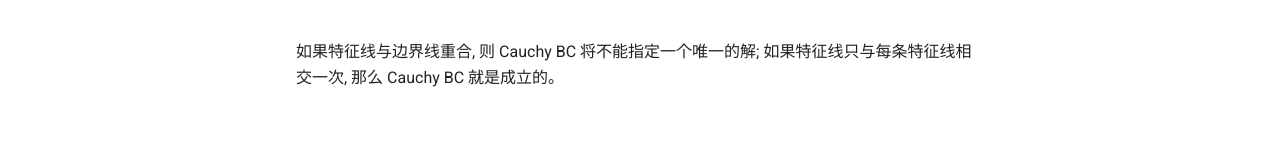
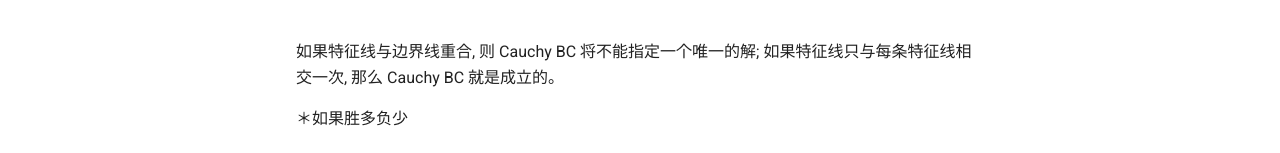
Before and after one commit to ymma98/technotes, an MkDocs documentation site: the page built from docs/FEM/边界条件.md, in a window 1280 px wide and 900 px high, scrolled down 3614 px. Shown: the part 744-897 px from the top of the window. Built offline with MkDocs 1.6.1 and Material for MkDocs 9.7.7, drawn with Linux system fonts in a browser that asks for light colours; before the commit the page ends 4472 px from its top, so only the background shows below that.

Commit message:
docs/FEM/边界条件.md updated from https://stackedit.cn/

```diff
--- a/docs/FEM/边界条件.md
+++ b/docs/FEM/边界条件.md
@@ -130,9 +130,11 @@ $$
 
 如果特征线与边界线重合, 则 Cauchy BC 将不能指定一个唯一的解; 如果特征线只与每条特征线相交一次, 那么 Cauchy BC 就是成立的。
 
+＊如果胜多负少
+
 <!--stackedit_data:
-eyJoaXN0b3J5IjpbOTEyODE3MjAzLDM3ODE1MTc4MywyMDUxND
-cyMzExLDE1MzU0NzIwMjAsLTE4MjUzMTIyNTksNjI1MzI0OTAx
-LC0xNjk3NjgxMjQwLDYzMDUzNDc3OCw0MzYzODk3OTYsNDI0ND
-I2NjNdfQ==
+eyJoaXN0b3J5IjpbMjAyODg0OTQyMSw5MTI4MTcyMDMsMzc4MT
+UxNzgzLDIwNTE0NzIzMTEsMTUzNTQ3MjAyMCwtMTgyNTMxMjI1
+OSw2MjUzMjQ5MDEsLTE2OTc2ODEyNDAsNjMwNTM0Nzc4LDQzNj
+M4OTc5Niw0MjQ0MjY2M119
 -->
```
